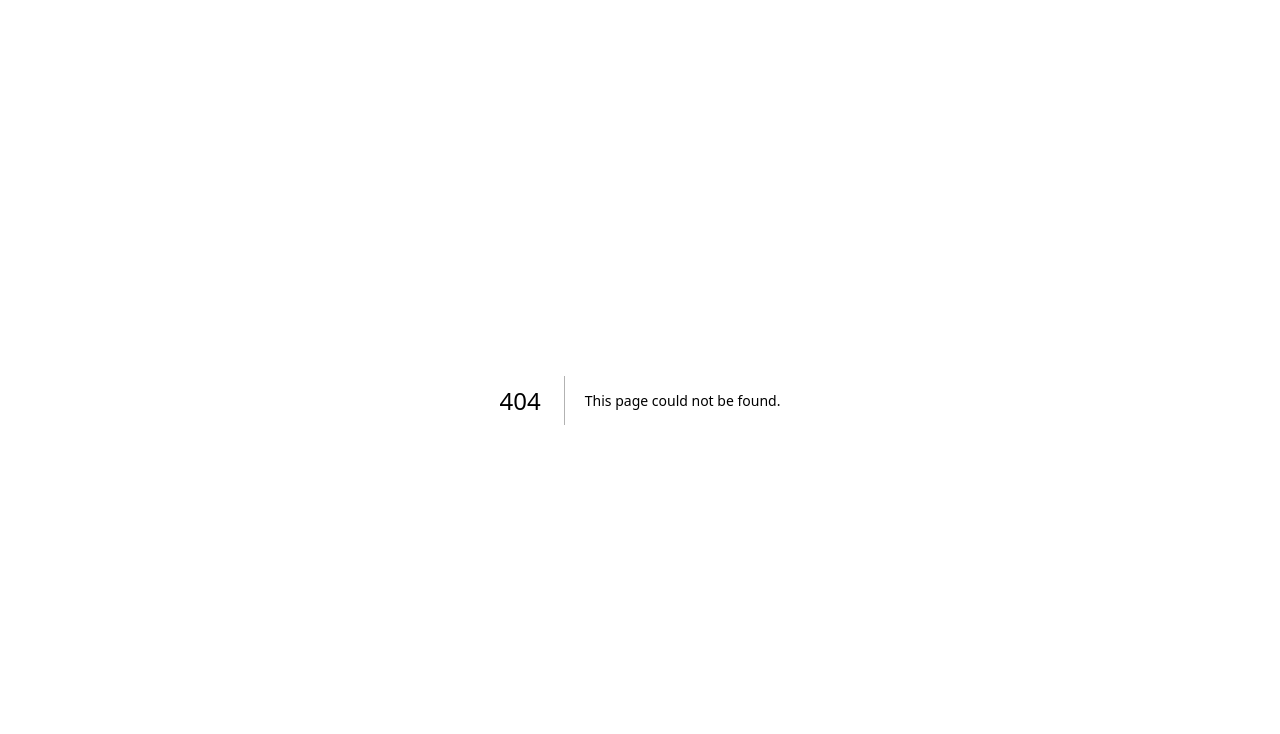
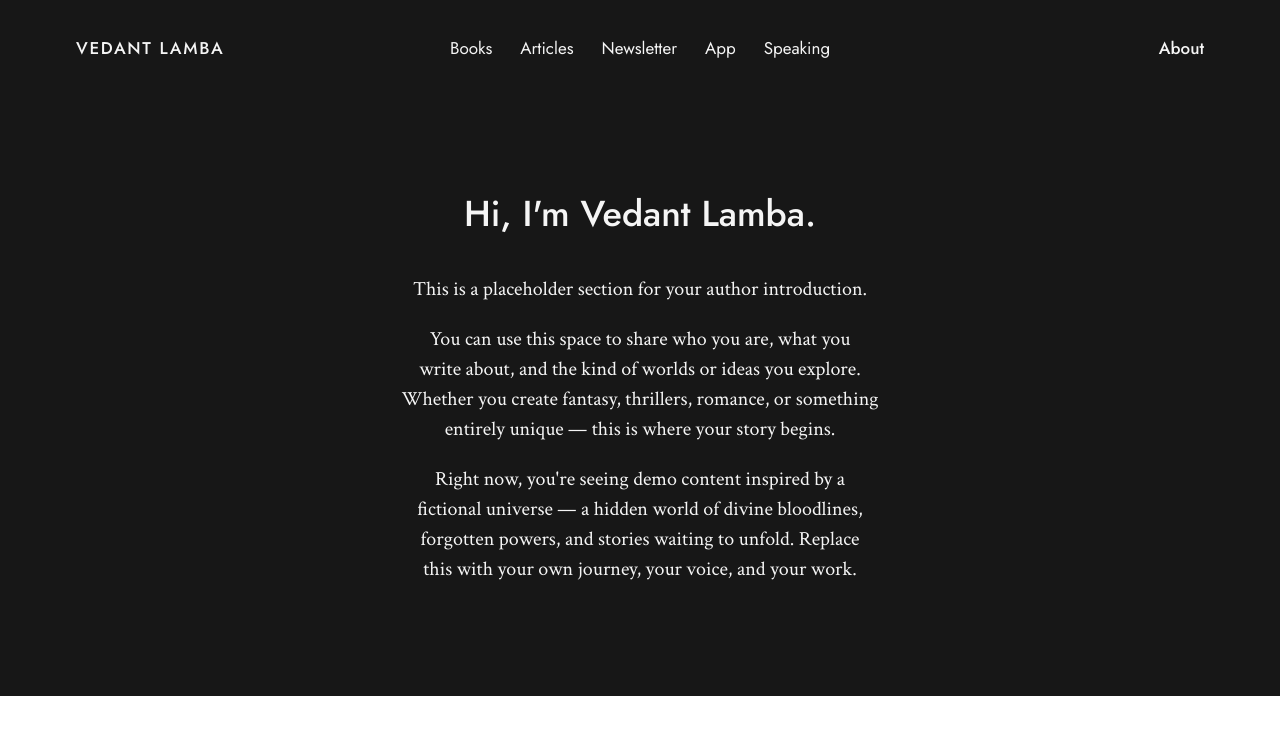
Before and after one commit to vedantlamba/author-portfolio-nextjs, a Next.js app: page /about in a window 1280 px wide. Before the commit this address had no page. Shown: the top 734 px of the page. Built offline with nearby package versions, Linux system fonts and the light colour scheme.

Commit message:
feat: start About page and Books page layout

```diff
--- /dev/null
+++ b/app/about/page.tsx
@@ -0,0 +1,41 @@
+import React from "react";
+import { crimson } from "../layout";
+
+function AboutPage() {
+  return (
+    <div className="flex flex-col gap-40">
+      <div className="flex flex-col bg-neutral-900 text-neutral-100 pt-24 pb-28">
+        <div className="max-w-6xl mx-auto w-full">
+          <AboutHero />
+        </div>
+      </div>
+    </div>
+  );
+}
+
+export default AboutPage;
+
+const AboutHero = () => {
+  return (
+    <div className="w-full flex flex-col gap-10 justify-center items-center text-center">
+      <h2 className="text-4xl font-medium">Hi, I'm Vedant Lamba.</h2>
+      <div
+        className={`${crimson.className} text-xl max-w-lg text-balance space-y-5 leading-[1.5]`}
+      >
+        <p>This is a placeholder section for your author introduction. </p>
+        <p>
+          You can use this space to share who you are, what you write about, and
+          the kind of worlds or ideas you explore. Whether you create fantasy,
+          thrillers, romance, or something entirely unique — this is where your
+          story begins.
+        </p>
+        <p>
+          Right now, you're seeing demo content inspired by a fictional universe
+          — a hidden world of divine bloodlines, forgotten powers, and stories
+          waiting to unfold. Replace this with your own journey, your voice, and
+          your work.
+        </p>
+      </div>
+    </div>
+  );
+};
--- /dev/null
+++ b/app/books/page.tsx
@@ -0,0 +1,72 @@
+import React from "react";
+import { crimson } from "../layout";
+import { Book } from "@/components/Home/View/home-view";
+
+function BooksPage() {
+  return (
+    <div className="flex flex-col gap-40">
+      <div className="flex flex-col bg-neutral-900 text-neutral-100 pt-24 pb-28">
+        <div className="max-w-6xl mx-auto w-full">
+          <Introduction />
+        </div>
+      </div>
+      <BookIntro />
+    </div>
+  );
+}
+
+export default BooksPage;
+
+export const Introduction = () => {
+  return (
+    <div className="w-full  flex flex-col gap-10 justify-center items-center text-center">
+      <h2 className="text-5xl font-medium">Books</h2>
+      <p className={`max-w-2xl text-balance text-xl ${crimson.className}`}>
+        You can think of this as the place where your world begins. In this
+        template, the content you’re seeing is part of a fictional universe — a
+        hidden world where divine bloodlines walk among humans, carrying
+        fragments of forgotten gods and powers that were never meant to awaken.
+        Your books can live here. This section is designed to introduce your
+        work, your ideas, and the stories you want to tell.
+      </p>
+    </div>
+  );
+};
+
+export const BookIntro = () => {
+  return (
+    <div className="max-w-6xl mx-auto w-full grid grid-cols-2">
+      <div className="flex justify-center items-center">
+        <div className="w-[280px] aspect-[2/3]">
+          <img
+            src="/bhairava-heir-1.png"
+            alt="book-cover"
+            className="w-full h-full object-cover rounded-md"
+          />
+        </div>
+      </div>
+
+      <div className="flex flex-col gap-4 text-xl leading-[1.7] max-w-md">
+        <h2 className="text-3xl leading-[1.4] font-medium">
+          The Bhairava Heir: A Story of Sealed Bloodlines and Forbidden Power
+        </h2>
+
+        <p className="text-xl">A world that was never meant to awaken.</p>
+
+        <p className="text-base text-neutral-500">
+          This is a demo book for the template.
+        </p>
+
+        <p className={`${crimson.className}`}>
+          Use this section to describe your own book — its concept, its world,
+          and what makes it unique. Replace this content with your own story and
+          give readers a reason to step into your universe.
+        </p>
+
+        <button className="px-5 py-2 bg-neutral-900 text-white rounded-xs w-fit cursor-pointer text-[16px] tracking-wide">
+          Learn More
+        </button>
+      </div>
+    </div>
+  );
+};
--- a/app/layout.tsx
+++ b/app/layout.tsx
@@ -8,6 +8,7 @@ import {
 } from "next/font/google";
 import "./globals.css";
 import { cn } from "@/lib/utils";
+import { Navbar } from "@/components/ui/navbar";
 
 const figtree = Figtree({ subsets: ["latin"], variable: "--font-sans" });
 
@@ -52,7 +53,10 @@ export default function RootLayout({
         figtree.variable,
       )}
     >
-      <body className="min-h-full flex flex-col">{children}</body>
+      <body className="min-h-full flex flex-col">
+        <Navbar />
+        {children}
+      </body>
     </html>
   );
 }
--- a/components/Home/View/home-view.tsx
+++ b/components/Home/View/home-view.tsx
@@ -5,7 +5,6 @@ import { LeadCaptureSection } from "../components/lead-capture-section";
 export const HomeView = () => {
   return (
     <div className="flex flex-col">
-      <Navbar />
       <Hero />
       <NewsletterBox />
       <AuthorSection />
@@ -16,13 +15,13 @@ export const HomeView = () => {
 
 export const Hero = () => {
   return (
-    <div className="bg-neutral-900 text-neutral-100 pt-24 pb-40">
+    <div className="bg-neutral-900 text-neutral-100 pt-24 pb-36">
       <div className="max-w-6xl w-full mx-auto flex flex-col items-center text-center gap-32">
         <p className="text-[40px] text-center font-semibold leading-[1.4] tracking-tight">
           They sealed us not because we were evil… <br />
           but because we were unstoppable.
         </p>
-        <div className="-mb-40">
+        <div className="-mb-36">
           <Book />
         </div>
       </div>
@@ -32,11 +31,11 @@ export const Hero = () => {
 
 export const Book = () => {
   return (
-    <div className="relative flex justify-center items-center h-[120px] translate-y-12">
+    <div className="relative flex justify-center items-center h-[120px] translate-y-10">
       {/* Pages */}
       <div className="absolute inset-0 flex items-center justify-center">
         {/* Left */}
-        <div className="absolute w-[220px] aspect-[1/1.414] bg-white border rounded-sm -translate-x-44">
+        <div className="absolute w-[190px] aspect-[1/1.414] bg-white border rounded-sm -translate-x-40">
           <img
             src="/book-page-1.png"
             className="w-full h-full object-cover object-top rounded-sm"
@@ -44,7 +43,7 @@ export const Book = () => {
         </div>
 
         {/* Right */}
-        <div className="absolute w-[220px] aspect-[1/1.414] bg-white border rounded-sm translate-x-44">
+        <div className="absolute w-[190px] aspect-[1/1.414] bg-white border rounded-sm translate-x-40">
           <img
             src="/book-page-2.png"
             className="w-full h-full object-cover object-top rounded-sm"
@@ -53,7 +52,7 @@ export const Book = () => {
       </div>
 
       {/* Book */}
-      <div className="absolute w-[250px] aspect-[1/1.414] rounded-sm overflow-hidden z-20">
+      <div className="absolute w-[240px] aspect-[1/1.414] rounded-sm overflow-hidden z-20">
         <img
           src="/bhairava-heir-1.png"
           className="w-full h-full object-contain"
@@ -65,7 +64,7 @@ export const Book = () => {
 
 export const NewsletterBox = () => {
   return (
-    <div className="max-w-6xl w-full mx-auto flex flex-col gap-8 items-center justify-center text-center mt-60 mb-60">
+    <div className="max-w-6xl w-full mx-auto flex flex-col gap-8 items-center justify-center text-center mt-56 mb-60">
       <p className="text-2xl font-medium tracking-tight leading-[1.4]">
         Download Chapter 1 of <span className="italic">The Bhairava Heir</span>{" "}
         , <br /> my #1 New York Times bestselling book.
--- a/components/Home/components/author-section.tsx
+++ b/components/Home/components/author-section.tsx
@@ -4,7 +4,7 @@ export const AuthorSection = () => {
   return (
     <div className="border-y">
       <div className="max-w-6xl mx-auto grid grid-cols-2">
-        <div className="border-r flex flex-col gap-10 py-28 pr-5 pl-10 md:pl-0">
+        <div className="border-r flex flex-col gap-10 py-32 pr-5 pl-10 md:pl-0">
           <h2 className="text-4xl font-medium">Hi, I'm Vedant Lamba</h2>
           <div
             className={`${crimson.className} flex flex-col gap-10 text-xl tracking-wide leading-[1.5] text-balance`}
@@ -21,7 +21,7 @@ export const AuthorSection = () => {
             </p>
           </div>
         </div>
-        <div className="flex flex-col gap-10 py-28 pl-36">
+        <div className="flex flex-col gap-10 py-32 pl-36">
           <h3 className="text-2xl font-medium">
             Browse the latest newsletter:
           </h3>
```
